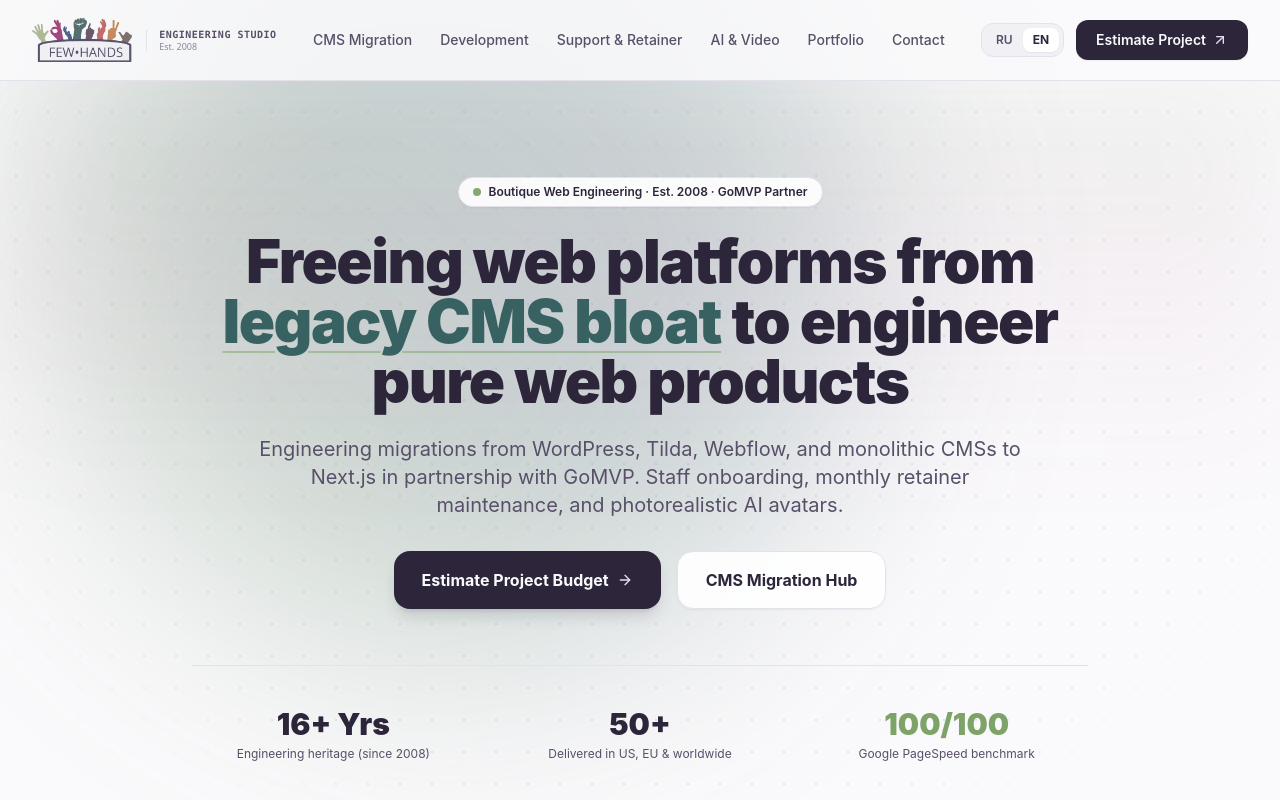
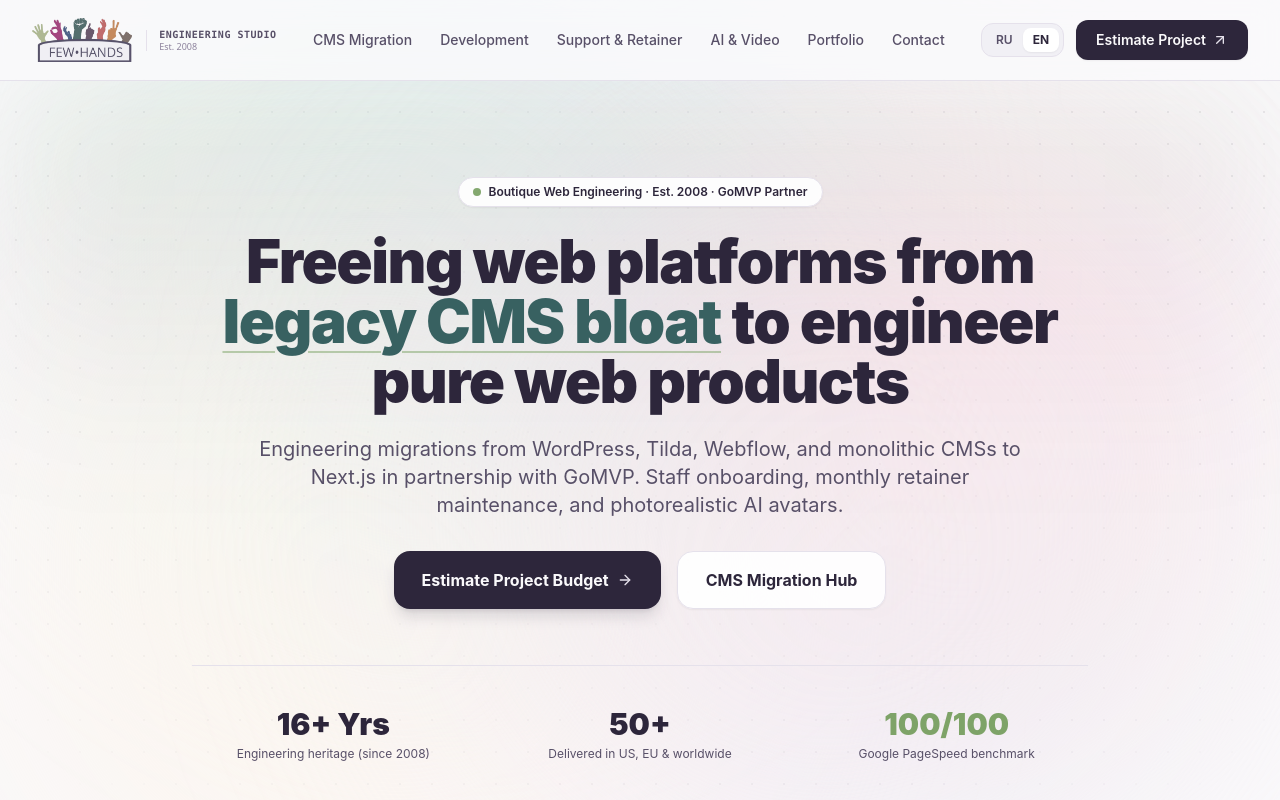
Before and after one commit to andreibdr/fewhands, a Next.js app: page / in a window 1280 px wide. Shown: the top 800 px of the page. Built offline with nearby package versions, Linux system fonts and the light colour scheme.

Commit message:
fix(background): switch to luminous high-key pastel watercolor tints and bright pearl highlight to eliminate dark muddy spot

```diff
--- a/components/AnimatedBackground.tsx
+++ b/components/AnimatedBackground.tsx
@@ -27,34 +27,34 @@
 
   return (
     <>
-      {/* 1. Deep Background Layer (z-0, below content) */}
+      {/* 1. Deep Background Canvas (z-0, below content) */}
       <div
         aria-hidden="true"
         className="fixed inset-0 pointer-events-none z-0 overflow-hidden bg-[#faf9fb]"
       >
         {/* Warm Technical Dot-Matrix Grid */}
         <div
-          className="absolute inset-0 bg-dot-grid opacity-85"
+          className="absolute inset-0 bg-dot-grid opacity-75"
           style={{
             maskImage: "radial-gradient(ellipse at 50% 35%, black 70%, transparent 95%)",
             WebkitMaskImage: "radial-gradient(ellipse at 50% 35%, black 70%, transparent 95%)",
           }}
         />
 
-        {/* Ambient Cursor Aura (illuminating background grid and space) */}
+        {/* Luminous Interactive Cursor Aura (High-key pastel watercolor glow - zero dark pigments) */}
         {mousePos && isHovered && (
           <>
-            {/* Primary cursor glow halo */}
+            {/* Primary bright cursor halo (warm honey & pale rose watercolor) */}
             <div
-              className="fixed pointer-events-none -translate-x-1/2 -translate-y-1/2 w-[650px] h-[650px] rounded-full bg-gradient-to-tr from-[#9c386d]/30 via-[#c6814b]/25 to-[#7ea368]/25 blur-[95px] transition-transform duration-75 ease-out will-change-transform"
+              className="fixed pointer-events-none -translate-x-1/2 -translate-y-1/2 w-[600px] h-[600px] rounded-full bg-gradient-to-tr from-[#fbe4d0]/60 via-[#fde5ec]/55 to-[#ddede2]/50 blur-[90px] transition-transform duration-75 ease-out will-change-transform"
               style={{
                 left: `${mousePos.x}px`,
                 top: `${mousePos.y}px`,
               }}
             />
-            {/* Secondary trail follower orb (slightly smaller, soft lag effect) */}
+            {/* Secondary trail follower orb (soft sky & lavender mist) */}
             <div
-              className="fixed pointer-events-none -translate-x-1/2 -translate-y-1/2 w-[380px] h-[380px] rounded-full bg-gradient-to-br from-[#4b6c8c]/25 via-[#386161]/25 to-[#ba5d60]/20 blur-[70px] transition-transform duration-200 ease-out will-change-transform"
+              className="fixed pointer-events-none -translate-x-1/2 -translate-y-1/2 w-[340px] h-[340px] rounded-full bg-gradient-to-br from-[#dce8f7]/55 via-[#f5e1eb]/50 to-[#faf0df]/45 blur-[65px] transition-transform duration-200 ease-out will-change-transform"
               style={{
                 left: `${mousePos.x}px`,
                 top: `${mousePos.y}px`,
@@ -63,27 +63,27 @@
           </>
         )}
 
-        {/* Floating Aurora Mesh Gradients (Hand Artisan Palette) */}
-        {/* Orb 1: Sage Olive & Forest Petrol (Top Left - Hand 1 & 4) */}
-        <div className="absolute -top-[12%] left-[5%] w-[750px] h-[750px] rounded-full bg-gradient-to-tr from-[#7ea368]/30 via-[#386161]/25 to-[#4b6c8c]/20 blur-[105px] animate-aurora-1" />
+        {/* Floating Luminous Watercolor Ambient Blooms (Pure light pastels, zero dark mud) */}
+        {/* Orb 1: Fresh Sage Dew & Soft Mint Mist (Top Left) */}
+        <div className="absolute -top-[12%] left-[5%] w-[720px] h-[720px] rounded-full bg-gradient-to-tr from-[#d7edd2]/50 via-[#d3ebe7]/45 to-[#dbe8f5]/40 blur-[110px] animate-aurora-1" />
 
-        {/* Orb 2: Radiant Plum Magenta & Warm Coral (Top Right - Hand 2 & 6) */}
-        <div className="absolute top-[3%] -right-[8%] w-[720px] h-[720px] rounded-full bg-gradient-to-bl from-[#9c386d]/28 via-[#ba5d60]/22 to-[#585068]/20 blur-[110px] animate-aurora-2" />
+        {/* Orb 2: Pale Rose Quartz & Peach Blossom (Top Right) */}
+        <div className="absolute top-[3%] -right-[8%] w-[700px] h-[700px] rounded-full bg-gradient-to-bl from-[#fae0eb]/50 via-[#fde7e0]/45 to-[#eee8f7]/40 blur-[115px] animate-aurora-2" />
 
-        {/* Orb 3: Warm Ochre Honey & Soft Sage (Mid-Page / Center - Hand 7 & 1) */}
-        <div className="absolute top-[42%] left-[12%] w-[660px] h-[660px] rounded-full bg-gradient-to-tr from-[#c6814b]/26 via-[#f0f5ec]/35 to-[#7ea368]/22 blur-[100px] animate-aurora-3" />
+        {/* Orb 3: Warm Honey Gold & Clotted Cream (Mid-Page / Center) */}
+        <div className="absolute top-[42%] left-[12%] w-[640px] h-[640px] rounded-full bg-gradient-to-tr from-[#fcebd6]/55 via-[#fffaf4]/60 to-[#e2f0e6]/45 blur-[105px] animate-aurora-3" />
 
-        {/* Orb 4: Slate Denim & Deep Plum Ink (Bottom Right - Hand 3 & 5) */}
-        <div className="absolute -bottom-[12%] right-[10%] w-[780px] h-[780px] rounded-full bg-gradient-to-tl from-[#4b6c8c]/28 via-[#9c386d]/20 to-[#352f44]/18 blur-[115px] animate-aurora-1" />
+        {/* Orb 4: Soft Sky Denim & Iris Mist (Bottom Right) */}
+        <div className="absolute -bottom-[12%] right-[10%] w-[750px] h-[750px] rounded-full bg-gradient-to-tl from-[#dde7f7]/50 via-[#f7e4ee]/40 to-[#ede9f5]/35 blur-[120px] animate-aurora-1" />
       </div>
 
-      {/* 2. Foreground Interactive Spotlight (z-20, on top of cards & content, pointer-events-none) */}
+      {/* 2. Foreground Radiant Spotlight (z-20, on top of cards, purely light & brightening - NO dark tint) */}
       {mousePos && isHovered && (
         <div
           aria-hidden="true"
           className="fixed inset-0 pointer-events-none z-20 transition-opacity duration-300"
           style={{
-            background: `radial-gradient(600px circle at ${mousePos.x}px ${mousePos.y}px, rgba(156, 56, 109, 0.14), rgba(198, 129, 75, 0.10), rgba(75, 108, 140, 0.07), transparent 75%)`,
+            background: `radial-gradient(550px circle at ${mousePos.x}px ${mousePos.y}px, rgba(255, 255, 255, 0.75) 0%, rgba(254, 249, 240, 0.45) 30%, rgba(253, 242, 246, 0.20) 55%, transparent 75%)`,
           }}
         />
       )}
```
